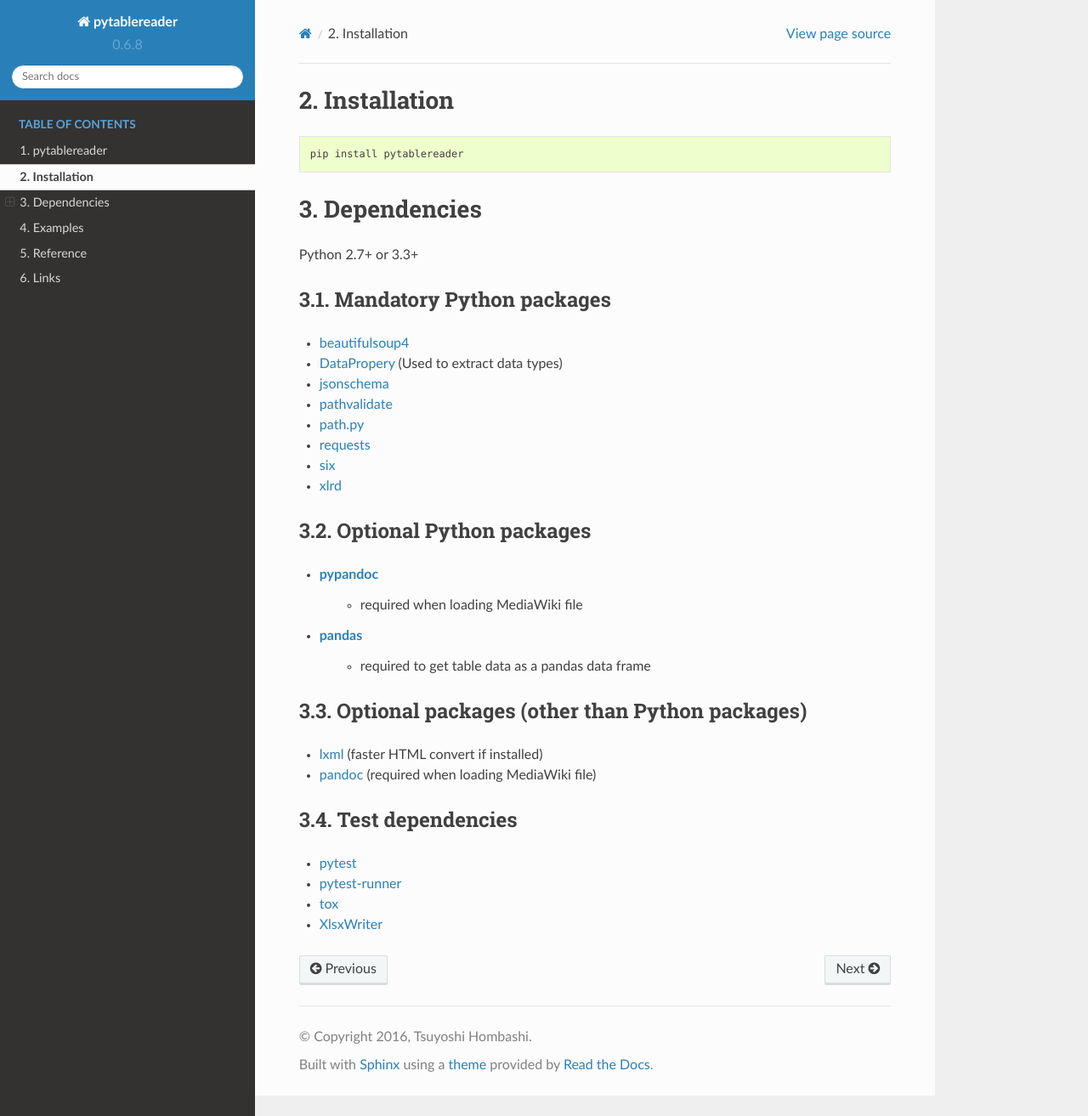
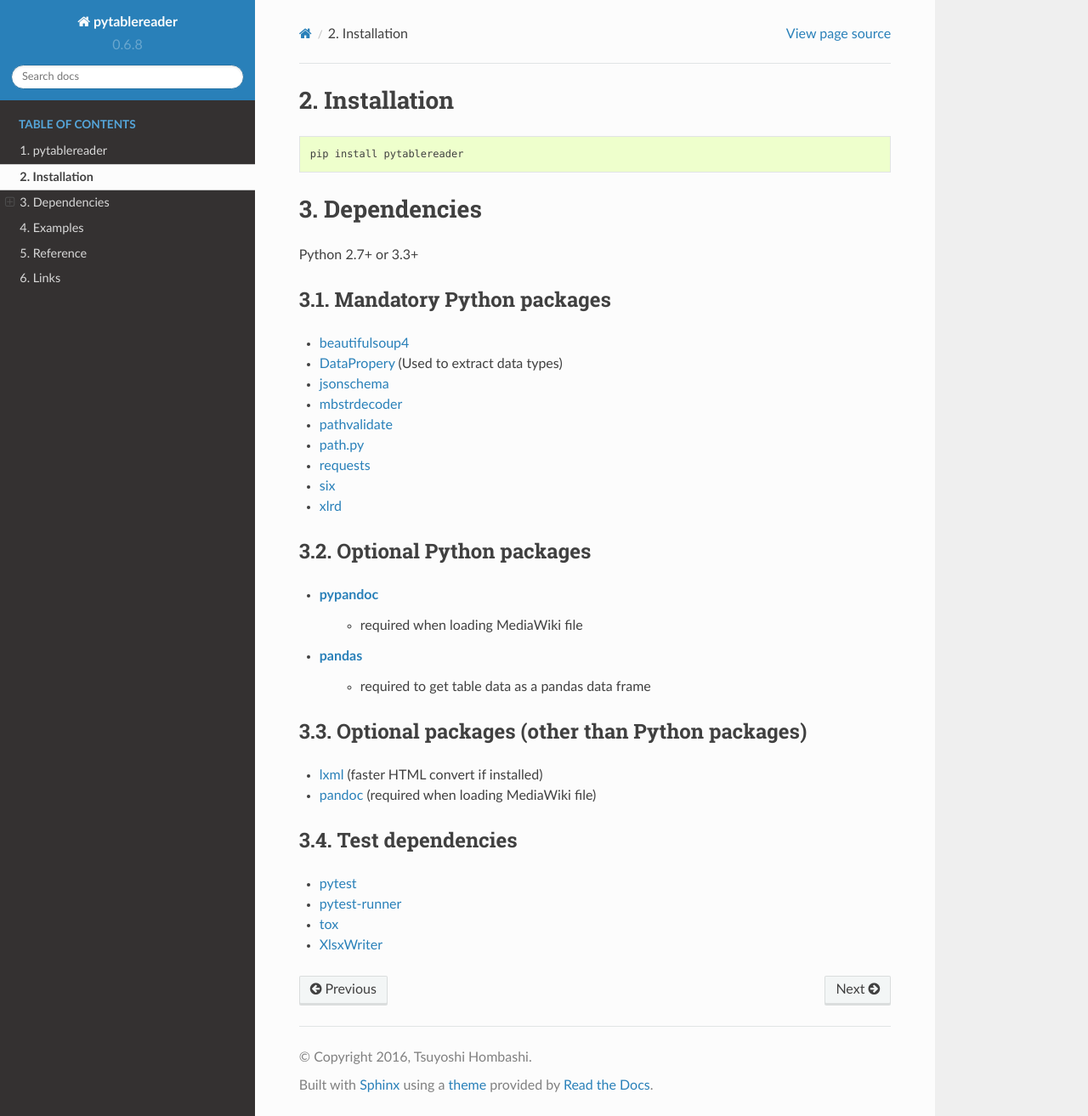
Before and after one commit to thombashi/pytablereader, a Sphinx documentation site: the page built from docs/pages/installation.rst, in a window 1280 px wide and 1313 px high. Shown: the whole window at 85% size. Built offline with Sphinx 7.4.7 and the Read the Docs theme 2.0.0, drawn with Linux system fonts in a browser that asks for light colours; pages that are not in the unit, such as notebooks, are missing from menus.

Commit message:
[ci skip] Update README

```diff
--- a/README.rst
+++ b/README.rst
@@ -131,6 +131,7 @@
 - `beautifulsoup4 <https://www.crummy.com/software/BeautifulSoup/>`__
 - `DataPropery <https://github.com/thombashi/DataProperty>`__ (Used to extract data types)
 - `jsonschema <https://github.com/Julian/jsonschema>`__
+- `mbstrdecoder <https://github.com/thombashi/mbstrdecoder>`__
 - `pathvalidate <https://github.com/thombashi/pathvalidate>`__
 - `path.py <https://github.com/jaraco/path.py>`__
 - `requests <http://python-requests.org/>`__
--- a/docs/pages/installation.rst
+++ b/docs/pages/installation.rst
@@ -16,6 +16,7 @@
 - `beautifulsoup4 <https://www.crummy.com/software/BeautifulSoup/>`__
 - `DataPropery <https://github.com/thombashi/DataProperty>`__ (Used to extract data types)
 - `jsonschema <https://github.com/Julian/jsonschema>`__
+- `mbstrdecoder <https://github.com/thombashi/mbstrdecoder>`__
 - `pathvalidate <https://github.com/thombashi/pathvalidate>`__
 - `path.py <https://github.com/jaraco/path.py>`__
 - `requests <http://python-requests.org/>`__
```
